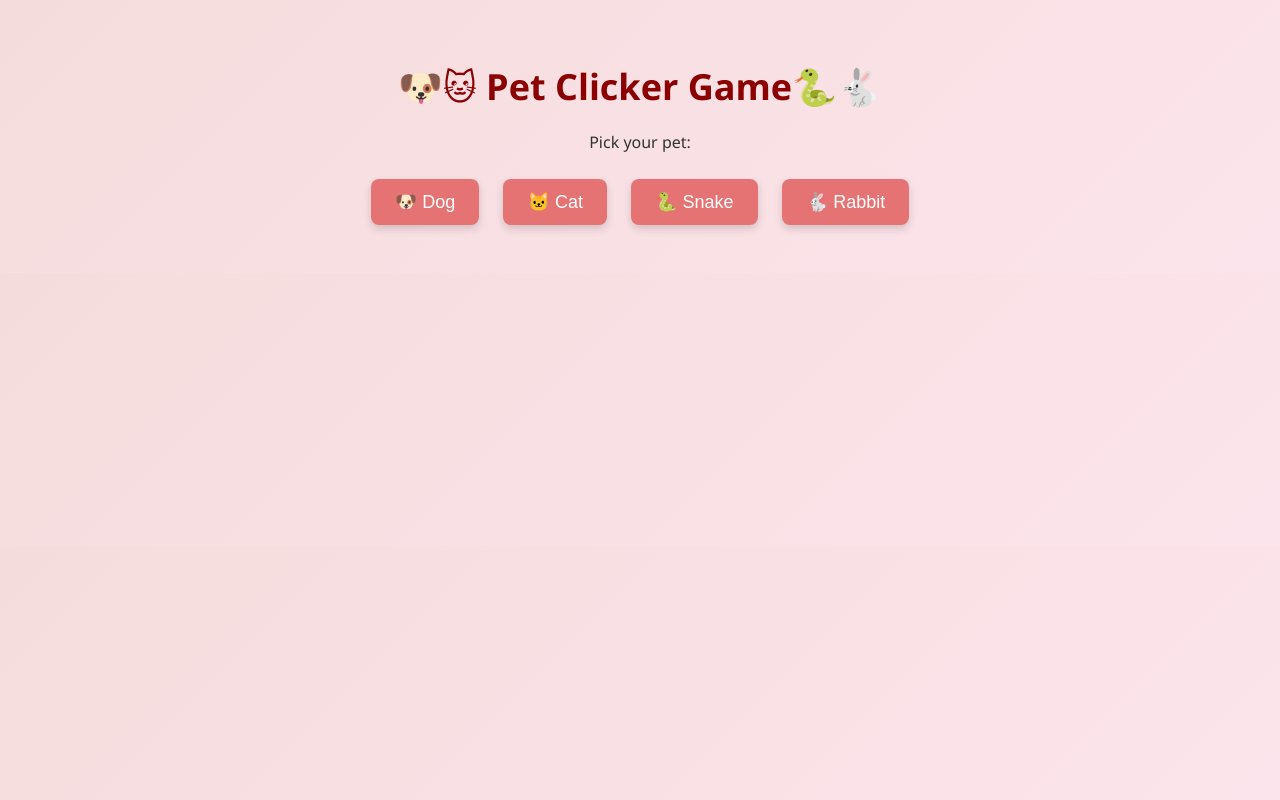
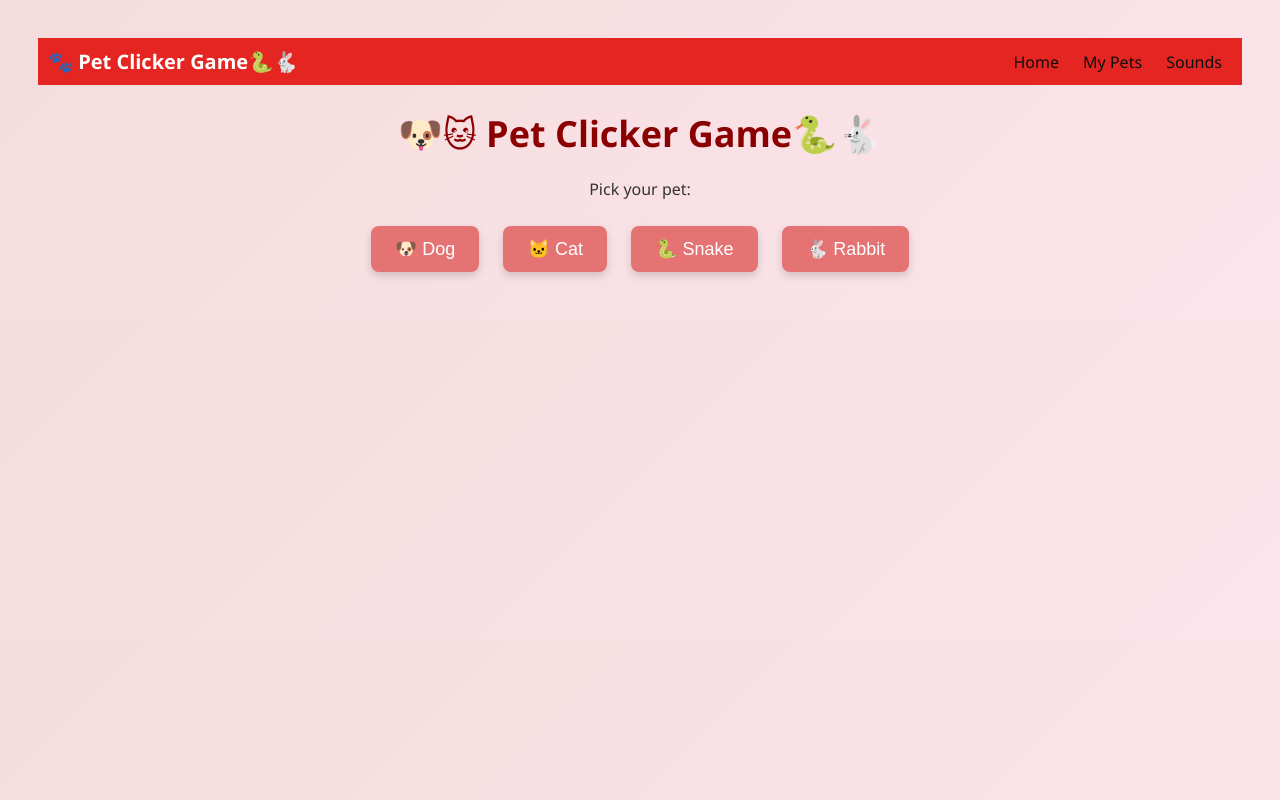
Before and after one commit to DakaloP/OOP-Pet_Game, a plain HTML site: page index.html in a window 1280 px wide. Drawn offline with Linux system fonts and the light colour scheme.

Commit message:
i added nav bar

```diff
--- a/index.html
+++ b/index.html
@@ -8,6 +8,14 @@
  <script src="/script.js"></script>
 </head>
 <body>
+  <div class="navbar">
+    <div class="logo">🐾 Pet Clicker Game🐍🐇</div>
+    <div class="nav-links">
+      <a href="#">Home</a>
+      <a href="#">My Pets</a>
+      <a href="#">Sounds</a>
+    </div>
+  </div>
     <h1>🐶🐱 Pet Clicker Game🐍🐇</h1>
 
     <p>Pick your pet:</p>
--- a/style.css
+++ b/style.css
@@ -91,10 +91,36 @@
   }
 
   button:hover {
-    background-color: #c62828;
+    background-color: #22bb39;
     transform: translateY(-2px);
   }
 
   #actions {
     margin-top: 30px;
   }
+
+
+  .navbar {
+    background-color: #e52521;
+    padding: 10px;
+    display: flex;
+    justify-content: space-between;
+    align-items: center;
+  }
+
+  .logo {
+    font-size: 20px;
+    color: white;
+    font-weight: bold;
+  }
+
+  .nav-links a {
+    color: rgb(15, 15, 15);
+    text-decoration: none;
+    margin: 0 10px;
+    font-size: 16px;
+  }
+
+  .nav-links a:hover {
+    text-decoration: underline;
+  }
```
